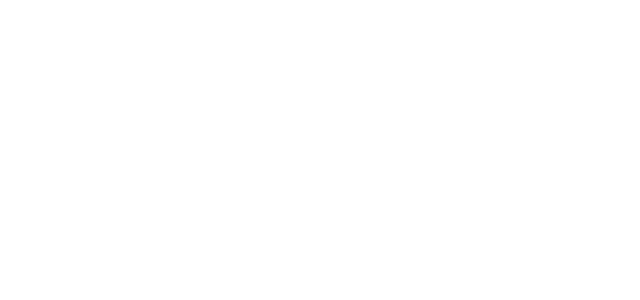
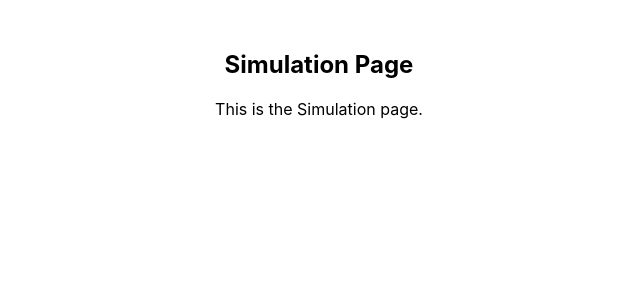
Before and after one commit to likhithkanigolla/zf-dt-frontend, a React (Create React App) app: page /simulation in a window 1280 px wide. Before the commit this address had no page. Shown: the top 300 px of the page, without its empty margins (321-961 px from the left). Built offline with nearby package versions, Linux system fonts and the light colour scheme.

Commit message:
Added Routes for pages

```diff
--- a/src/App.js
+++ b/src/App.js
@@ -1,13 +1,18 @@
 import React from 'react';
-import { BrowserRouter as Router, Route, Routes } from 'react-router-dom';
+import { BrowserRouter as Router, Routes, Route } from 'react-router-dom';
 import HomePage from './pages/HomePage/HomePage';
+import VisualizationPage from './pages/VisualizationPage/VisualizationPage';
+import SimulationPage from './pages/SimulationPage/SimulationPage';
+import ActuationPage from './pages/ActuationPage/ActuationPage';
 
 const App = () => {
   return (
     <Router>
       <Routes>
         <Route path="/" element={<HomePage />} />
-        {/* Add routes for visualization, simulation, and actuation */}
+        <Route path="/visualization" element={<VisualizationPage />} />
+        <Route path="/simulation" element={<SimulationPage />} />
+        <Route path="/actuation" element={<ActuationPage />} />
       </Routes>
     </Router>
   );
```
